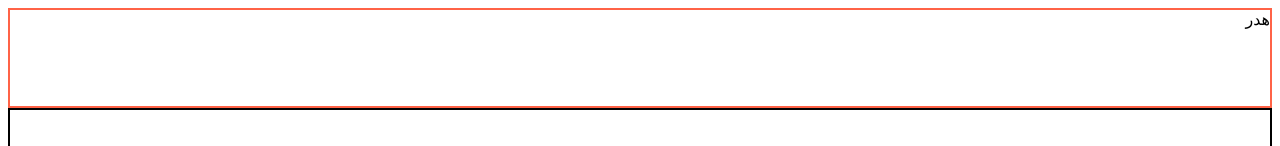
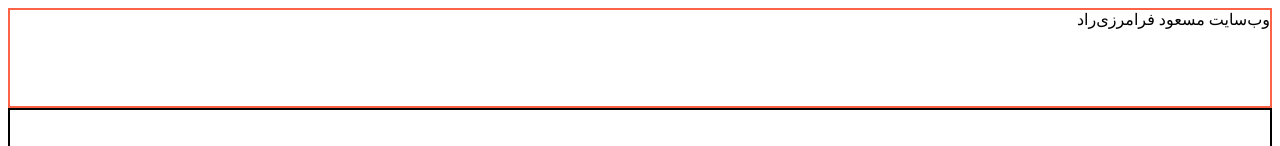
Before and after one commit to smfaramarzirad/exercise-1, a website built with Vite: page index.html in a window 1280 px wide. Shown: the top 146 px of the page. Built offline with nearby package versions, Linux system fonts and the light colour scheme.

Commit message:
edit index.html header from هدر to وب‌سایت مسعود فرامرزی‌راد

```diff
--- a/index.html
+++ b/index.html
@@ -26,7 +26,7 @@
     </style>
   </head>
   <body>
-    <header class="site-header">هدر</header>
+    <header class="site-header">وب‌سایت مسعود فرامرزی‌راد</header>
     <main>
       <article>
         <h1>مسعود فرامرزی راد، توسعه‌دهنده وب</h1>
```
